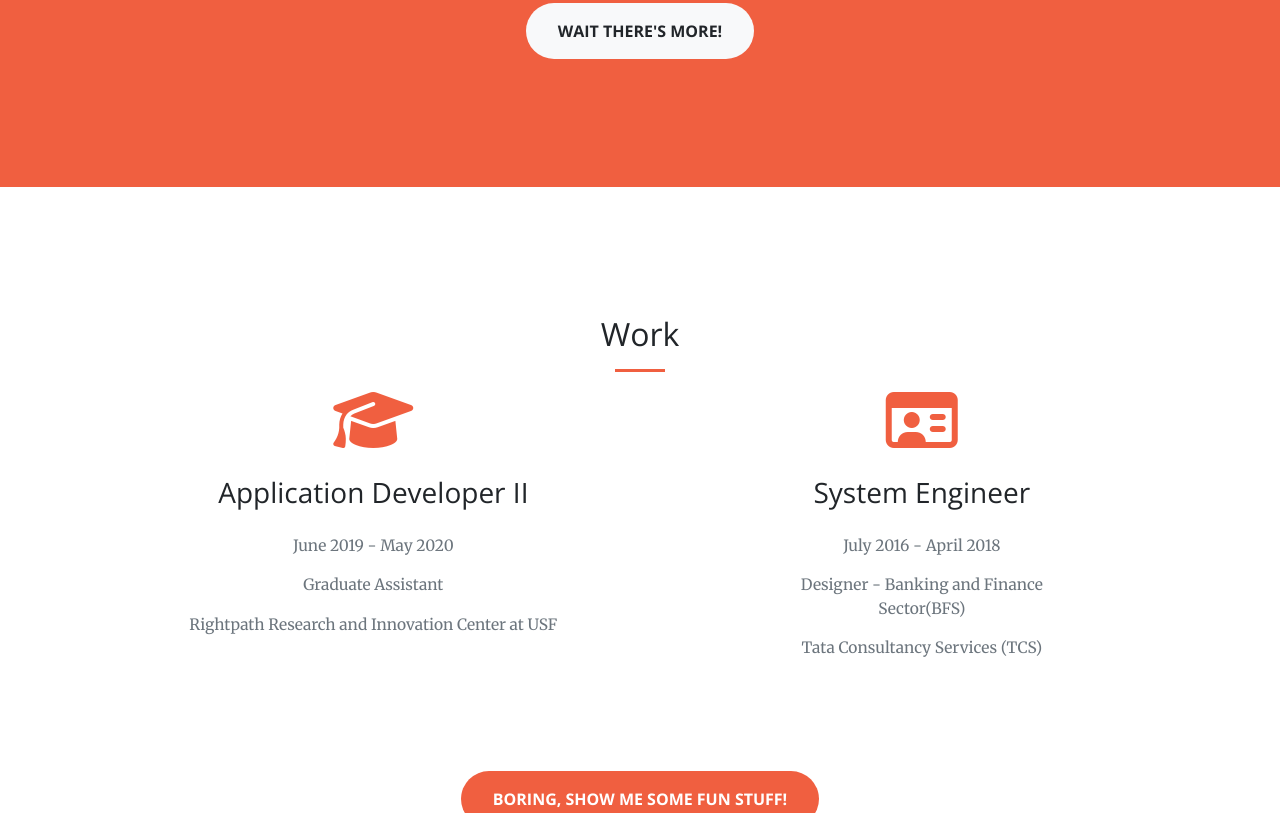
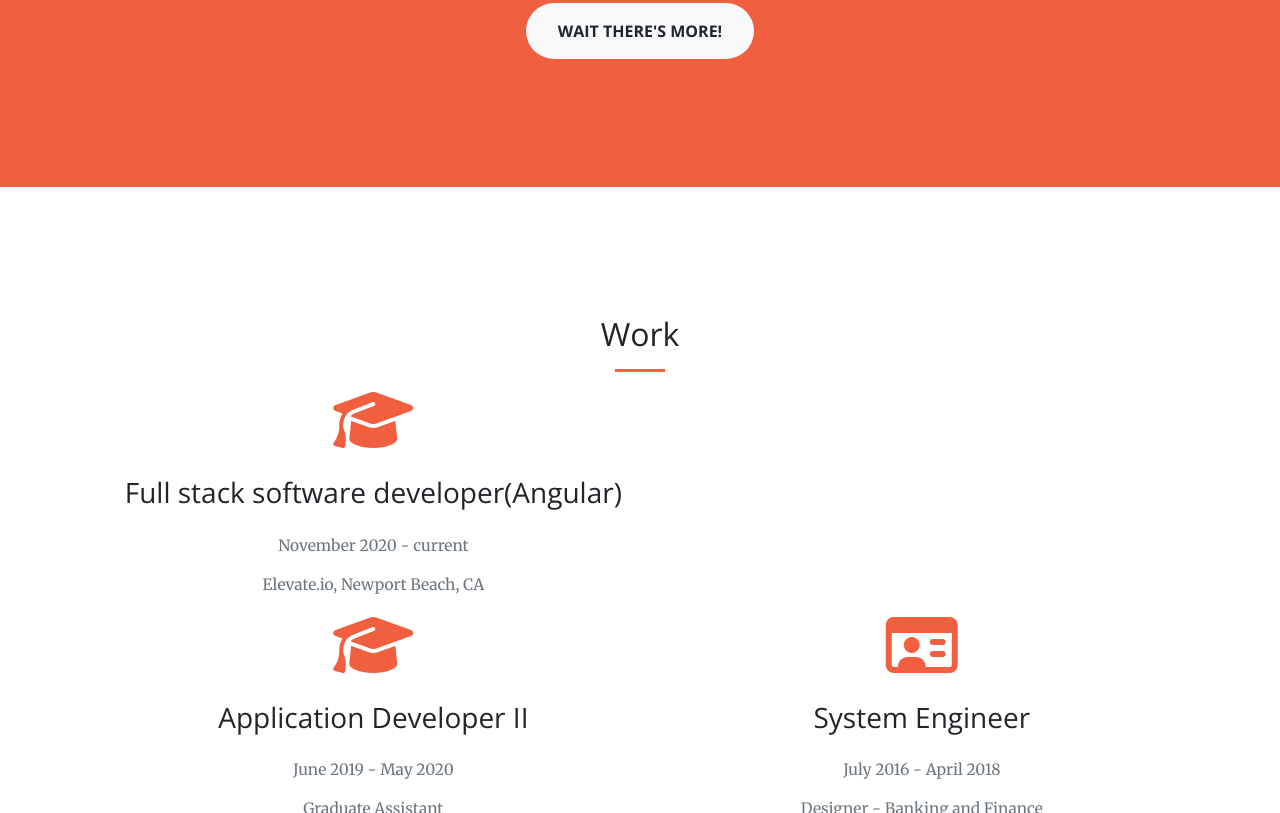
Before and after one commit to sivajayant/website, a plain HTML site: page index.html in a window 1280 px wide. Shown: the part 1240-2053 px from the top of the page. Drawn offline with nearby package versions, Linux system fonts and the light colour scheme.

Commit message:
Update index.html

```diff
--- a/index.html
+++ b/index.html
@@ -114,7 +114,10 @@
           <hr>
         </div>
         <div class="col-lg-8 mx-auto">
-          <p class="text-faded mb-5">University of South Florida Graduate</p>
+          <p class="text-faded mb-5">University of South Florida Graduate - MS in CS</p>
+	<p class="text-italic mb-5">
+            Full Stack Web Developer</a>
+          </p>
           <p class="text-italic mb-5">
             Graduate Research Assistant</a>
           </p>
@@ -183,6 +186,13 @@
           <h3 class="mt-4 mb-4">Software Engineer II</h3>
           <p class="text-muted">August 2019 to Present: <span class="RtnRed">Raytheon</span></p>
         </div> -->
+	<div class="col-lg-7 col-sm-7 text-center">
+          <i class="fa fa-4x fa-graduation-cap text-primary sr-icons"></i>
+          <h3 class="mt-4 mb-4">Full stack software developer(Angular)</h3>
+          <p class="text-muted">November 2020  - current</p>
+          <p class="text-muted">Elevate.io, Newport Beach, CA</p>
+        </div>
+        &nbsp;&nbsp;&nbsp;&nbsp;
         <div class="col-lg-7 col-sm-7 text-center">
           <i class="fa fa-4x fa-graduation-cap text-primary sr-icons"></i>
           <h3 class="mt-4 mb-4">Application Developer II</h3>
```
